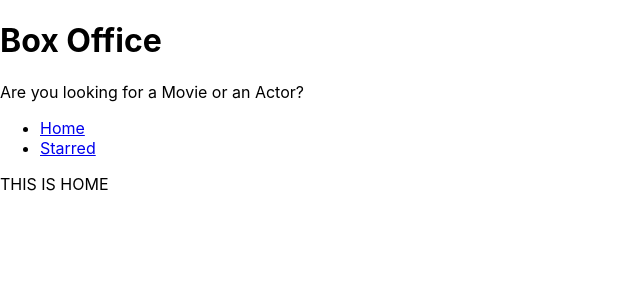
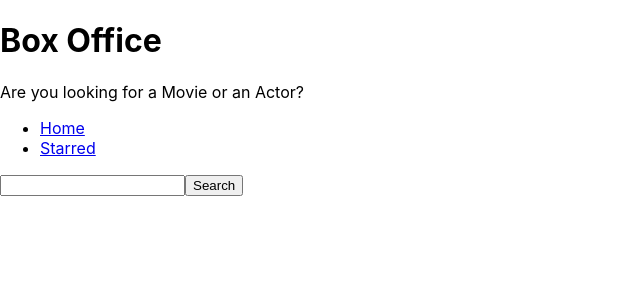
Before and after one commit to omdev420/box-office, a React (Create React App) app: page / in a window 1280 px wide. Shown: the top 300 px of the page, without its empty margins (0-640 px from the left). Built offline with nearby package versions, Linux system fonts and the light colour scheme.

Commit message:
created input and fetch TVMAZE api

```diff
--- a/src/pages/Home.js
+++ b/src/pages/Home.js
@@ -1,7 +1,40 @@
-import React from 'react';
+import React, { useState } from 'react';
 // eslint-disable-next-line import/no-cycle
 import { MainPageLayout } from '../components/MainPageLayout';
 
 export const Home = () => {
-  return <MainPageLayout>THIS IS HOME</MainPageLayout>;
+  const [input, setInput] = useState('');
+  const onInputChange = ev => {
+    setInput(ev.target.value);
+  };
+  const onSearch = () => {
+    // https://api.tvmaze.com/search/shows?q=girls
+
+    fetch(`https://api.tvmaze.com/search/shows?q=${input}`).then(r =>
+      r.json().then(results => {
+        console.log(results);
+      })
+    );
+  };
+
+  const onKeyDown = ev => {
+    const enterPressed = ev.keyCode === 13;
+    if (enterPressed) {
+      onSearch();
+    }
+  };
+
+  return (
+    <MainPageLayout>
+      <input
+        type="text"
+        onChange={onInputChange}
+        val={input}
+        onKeyDown={onKeyDown}
+      />
+      <button type="button" onClick={onSearch}>
+        Search
+      </button>
+    </MainPageLayout>
+  );
 };
```
